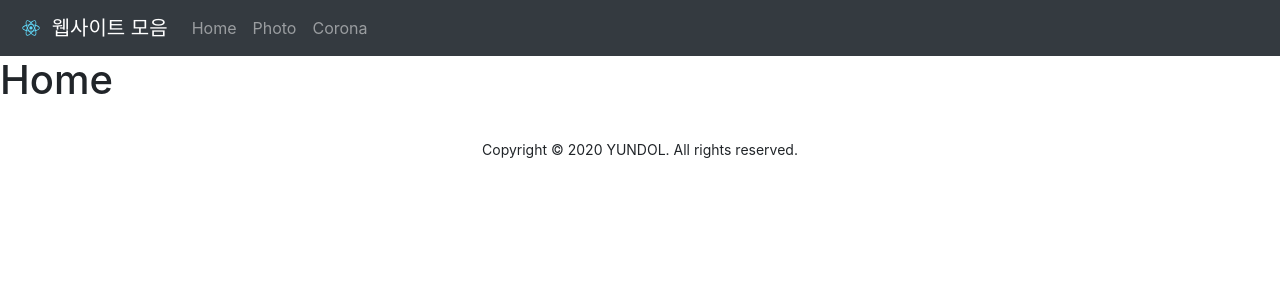
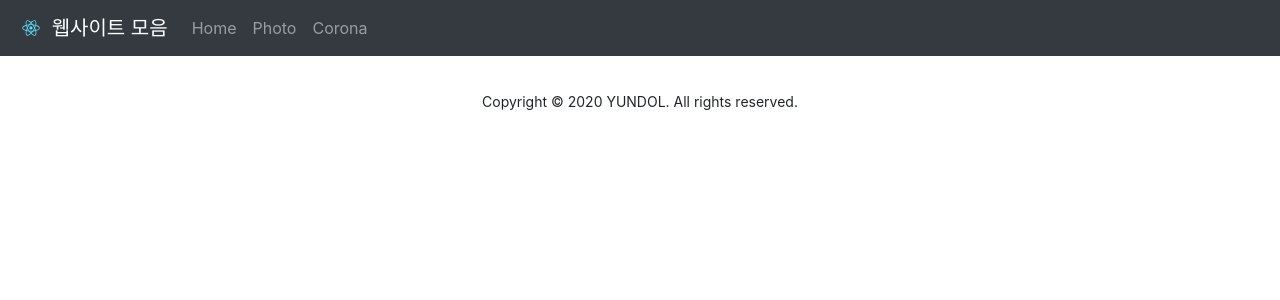
Before and after one commit to spro1/study_react, a React (Create React App) app: page / in a window 1280 px wide. Shown: the top 300 px of the page. Built offline with nearby package versions, Linux system fonts and the light colour scheme.

Commit message:
path change

```diff
--- a/package.json
+++ b/package.json
@@ -1,5 +1,5 @@
 {
-  "homepage": "https://spro1.github.io/study_react/",
+  "homepage": "https://spro1.github.io/sutdy_react/",
   "name": "reactproject",
   "version": "0.1.0",
   "private": true,
--- a/src/App.js
+++ b/src/App.js
@@ -13,9 +13,9 @@ function App() {
       <React.Fragment>
 		  <TopNav/>
 		  <div className="content">
-			  <Route exact path="/" component={Home}/>
-			  <Route path="/photo" component={Photo}/> {/* exact props */}
-			  <Route path="/corona" component={Corona}/> {/* exact props */}
+			  <Route exact path="/sutdy_react" component={Home}/>
+			  <Route path="/sutdy_react/photo" component={Photo}/> {/* exact props */}
+			  <Route path="/sutdy_react/corona" component={Corona}/> {/* exact props */}
 		  </div>
 		  <Footer/>
 	  </React.Fragment>
--- a/src/components/common/TopNav.js
+++ b/src/components/common/TopNav.js
@@ -8,7 +8,7 @@ class TopNav extends Component{
     render() {
         return (
             <Navbar bg="dark" variant="dark" expand="lg">
-                <Navbar.Brand href="/">
+                <Navbar.Brand href="/sutdy_react">
                     <img
                         alt=""
                         src={logo}
@@ -19,9 +19,9 @@ class TopNav extends Component{
                     웹사이트 모음
                 </Navbar.Brand>
                 <Nav className="mr-auto">
-                    <Link className="nav-link" to="/">Home</Link>
-                    <Link className="nav-link" to="/photo">Photo</Link>
-                    <Link className="nav-link" to="/corona">Corona</Link>
+                    <Link className="nav-link" to="/sutdy_react">Home</Link>
+                    <Link className="nav-link" to="/sutdy_react/photo">Photo</Link>
+                    <Link className="nav-link" to="/sutdy_react/corona">Corona</Link>
                 </Nav>
             </Navbar>
         );
```
Also changed, not shown: 10 other files (tests, documents, lock files or other folders).
